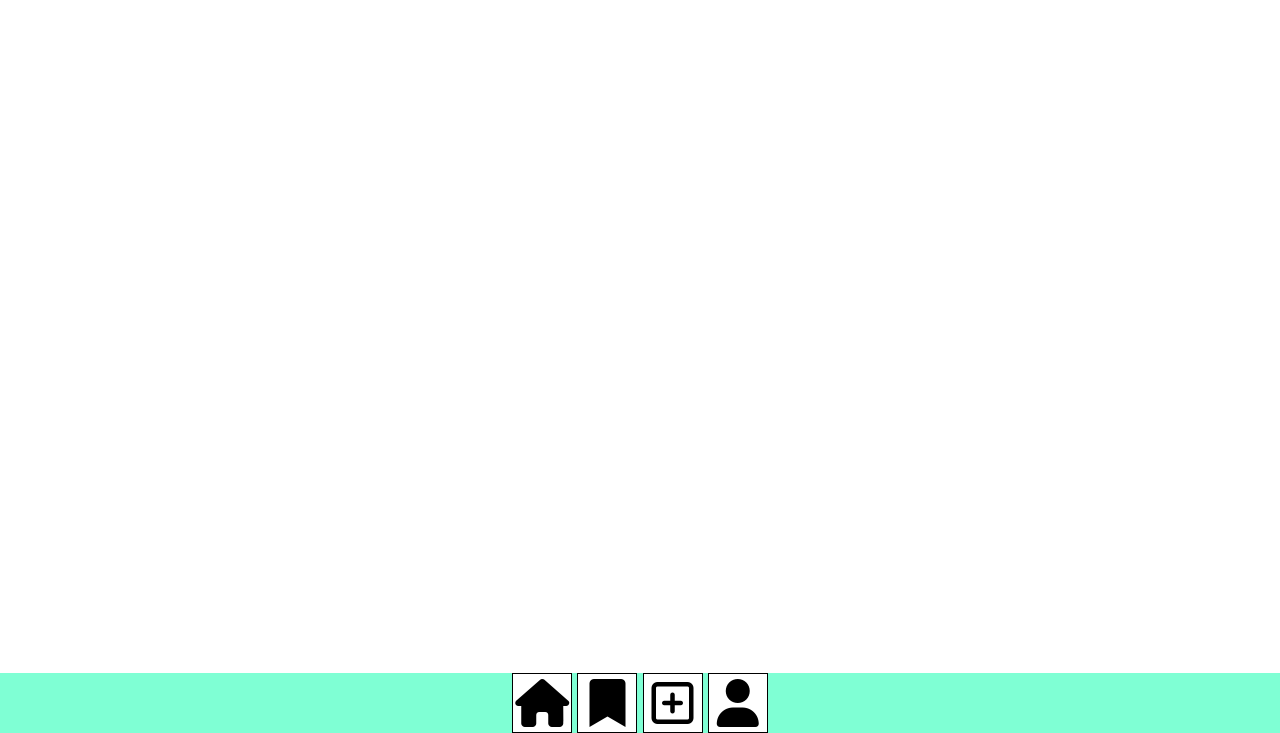
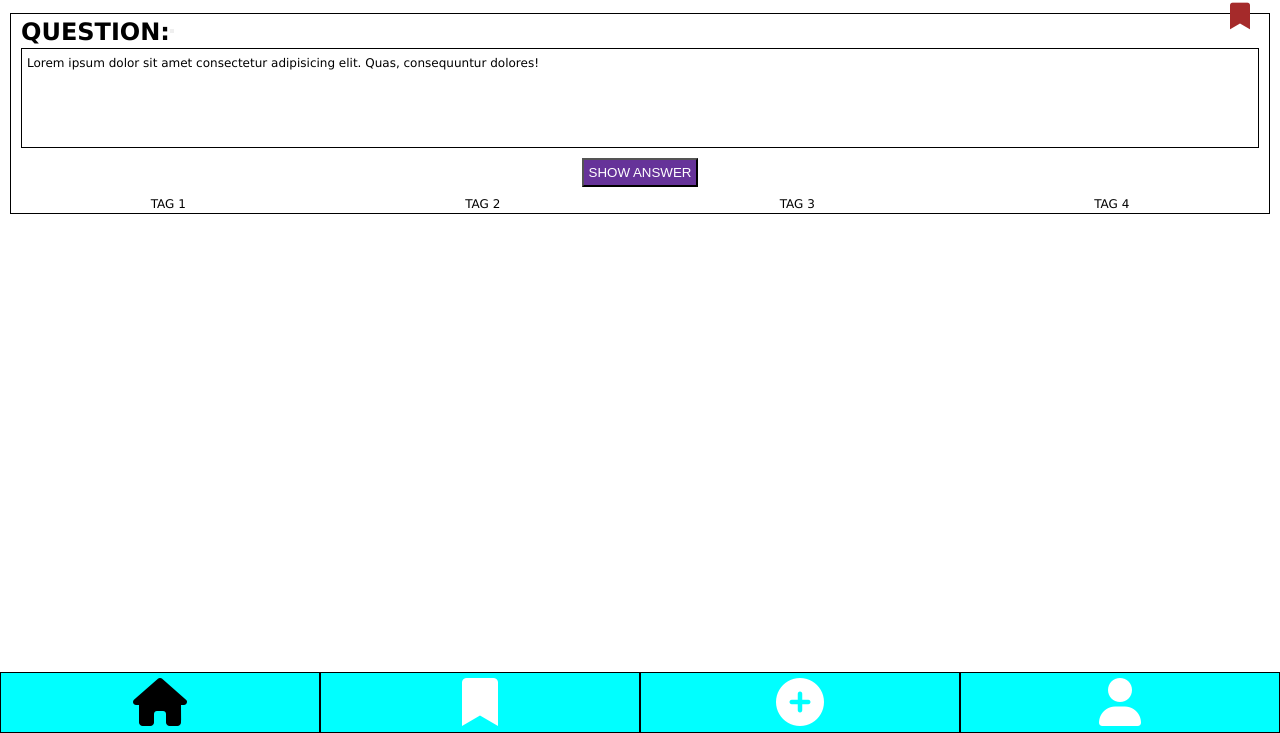
Before and after one commit to tomsmulski/quiz-app, a plain HTML site: page index.html in a window 1280 px wide. Shown: the part 67-800 px from the top of the page. Drawn offline with Linux system fonts and the light colour scheme.

Commit message:
added Question Cards for Homepage and Bookmarkpage

```diff
--- a/index.html
+++ b/index.html
@@ -3,26 +3,59 @@
 
 <head>
     <meta charset="UTF-8">
-    <meta http-equiv="X-UA-Compatible" content="IE=edge">
+    <meta http-equiv="content-type" content="IE=edge">
     <meta name="viewport" content="width=device-width, initial-scale=1.0">
+    <link rel="icon" type="image/ico" href="./templates/images/favicon.ico">
     <link rel="stylesheet" href="./templates/css/style.css">
     <link rel="stylesheet" href="https://cdnjs.cloudflare.com/ajax/libs/font-awesome/6.0.0/css/all.min.css">
     <title>Quiz App</title>
 </head>
 
 <body>
+
     <header class="ts-center">
-        <h1>Quiz APP</h1>
+        <h1>QUIZ-APP</h1>
     </header>
 
+    <main>
+
+        <div class="container">
+            <section class="cards">
+                <button><i class="bookmark fa-solid fa-bookmark fa-2x"></i></button>
+                <h2 class="title_stlye">QUESTION:</h2>
+                <article class="ts-font-small question_box">
+                    <p>Lorem ipsum dolor sit amet consectetur adipisicing elit. Quas, consequuntur dolores!</p>
+                </article>
+                <button class="button_show_answer" type="button" onclick="">SHOW ANSWER</button>
+                <article class="ts-font-small answer_box answer_box-hidden">
+                    <p>test</p>
+                </article>
+                <ul class="ts-list-no-style ts-font-small ts-center ts-padding-top-8 answer_radio_buttons">
+                    <li class="ts-list-inline">
+                        <p>TAG 1</p>
+                    </li>
+                    <li class="ts-list-inline">
+                        <p>TAG 2</p>
+                    </li>
+                    <li class="ts-list-inline">
+                        <p>TAG 3</p>
+                    </li>
+                    <li class="ts-list-inline">
+                        <p>TAG 4</p>
+                    </li>
+                </ul>
+            </section>
+        </div>
+
+    </main>
 
     <footer>
         <nav>
-            <ul>
-                <li><a class="button" href=""><i class="fa-solid fa-house fa-3x"></i></a></li>
-                <li><a class="button" href=""><i class="fa-solid fa-bookmark fa-3x"></i></a></li>
-                <li><a class="button" href=""><i class="fa-regular fa-square-plus fa-3x"></i></a></li>
-                <li><a class="button" href=""><i class="fa-solid fa-user fa-3x"></i></a></li>
+            <ul class="ts-list-no-style">
+                <li><a class="nav_button" href="./index.html"><i class="fa-solid fa-house fa-3x"></i></a></li>
+                <li><a class="nav_button" href="./pages/bookmarks.html"><i class="fa-solid fa-bookmark fa-3x ts-color-white"></i></a></li>
+                <li><a class="nav_button" href="./pages/create_questions.html"><i class="fa-solid fa-circle-plus fa-3x ts-color-white"></i></a></li>
+                <li><a class="nav_button" href="./pages/profiles.html"><i class="fa-solid fa-user fa-3x ts-color-white"></i></a></li>
             </ul>
         </nav>
     </footer>
--- a/templates/css/components/base.css
+++ b/templates/css/components/base.css
@@ -1,4 +1,6 @@
-* {
+*,
+*::before,
+*::after {
     box-sizing: border-box;
     margin: 0;
     padding: 0;
@@ -13,6 +15,34 @@ a {
     text-decoration: none;
 }
 
+.ts-padding-top-8 {
+    padding-top: 8px;
+}
+
+.ts-list-no-style {
+    list-style: none;
+}
+
+.ts-list-inline {
+    display: inline
+}
+
+.ts-font-small {
+    font-size: 12px;
+}
+
+.ts-font-medium {
+    font-size: 14px;
+}
+
 .ts-center {
     text-align: center;
 }
+
+.ts-color-white {
+    color: white;
+}
+
+.ts-color-black {
+    color: black;
+}
--- /dev/null
+++ b/templates/css/components/cards.css
@@ -0,0 +1,60 @@
+.cards {
+    margin: 10px;
+    border: 1px solid black;
+    min-width: 300px;
+    min-height: 200px;
+}
+
+.container {
+    margin-top: 20px;
+}
+
+.question_box {
+    padding: 5px;
+    margin: 10px;
+    border: 1px solid black;
+    min-height: 100px;
+    max-height: 100px;
+}
+
+.answer_box-hidden {
+    display: none;
+}
+
+.answer_box-show {
+    display: block;
+}
+
+.answer_box {
+    padding: 5px;
+    margin: 10px;
+    border: 1px solid black;
+    min-height: 70px;
+    max-height: 70px;
+}
+
+.button_show_answer {
+    margin: 0 auto;
+    display: block;
+    background-color: rebeccapurple;
+    color: white;
+    padding: 5px;
+}
+
+.bookmark {
+    position: fixed;
+    z-index: 1;
+    top: 70px;
+    right: 30px;
+    color: brown;
+}
+
+.title_stlye {
+    float: left;
+    margin-left: 10px;
+}
+
+.answer_radio_buttons {
+    display: flex;
+    justify-content: space-around;
+}
--- a/templates/css/components/footer.css
+++ b/templates/css/components/footer.css
@@ -3,6 +3,5 @@ footer {
     bottom: 0;
     left: 0;
     width: 100%;
-    height: 60px;
     background-color: aquamarine;
 }
--- a/templates/css/components/navigation.css
+++ b/templates/css/components/navigation.css
@@ -1,21 +1,19 @@
-nav {
+nav ul {
     width: 100%;
     display: flex;
-    flex-wrap: wrap;
-    justify-content: center;
+    justify-content: space-between;
 }
 
 nav ul li {
-    display: inline-flex;
+    width: 100%;
 }
 
-.button {
+.nav_button {
     padding-top: 5px;
-    width: 60px;
-    height: 60px;
+    padding-bottom: 5px;
     display: block;
     color: black;
     text-align: center;
-    background-color: white;
+    background-color: aqua;
     border: 1px solid black;
 }
--- a/templates/css/style.css
+++ b/templates/css/style.css
@@ -2,3 +2,4 @@
 @import "./components/header.css";
 @import "./components/footer.css";
 @import "./components/navigation.css";
+@import "./components/cards.css";
```
Also changed, not shown: pages/bookmarks.html (+51 -0 lines), pages/create_questions.html (+19 -0 lines), pages/profiles.html (+19 -0 lines), templates/images/favicon.ico (added).
